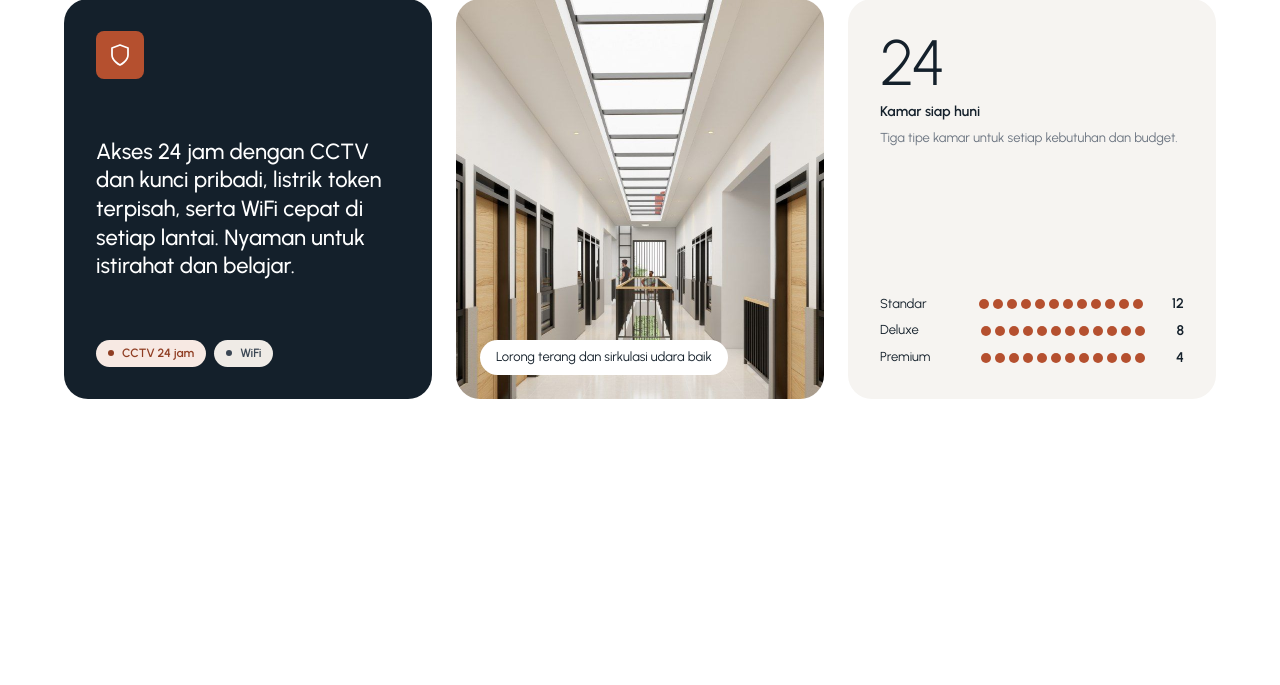
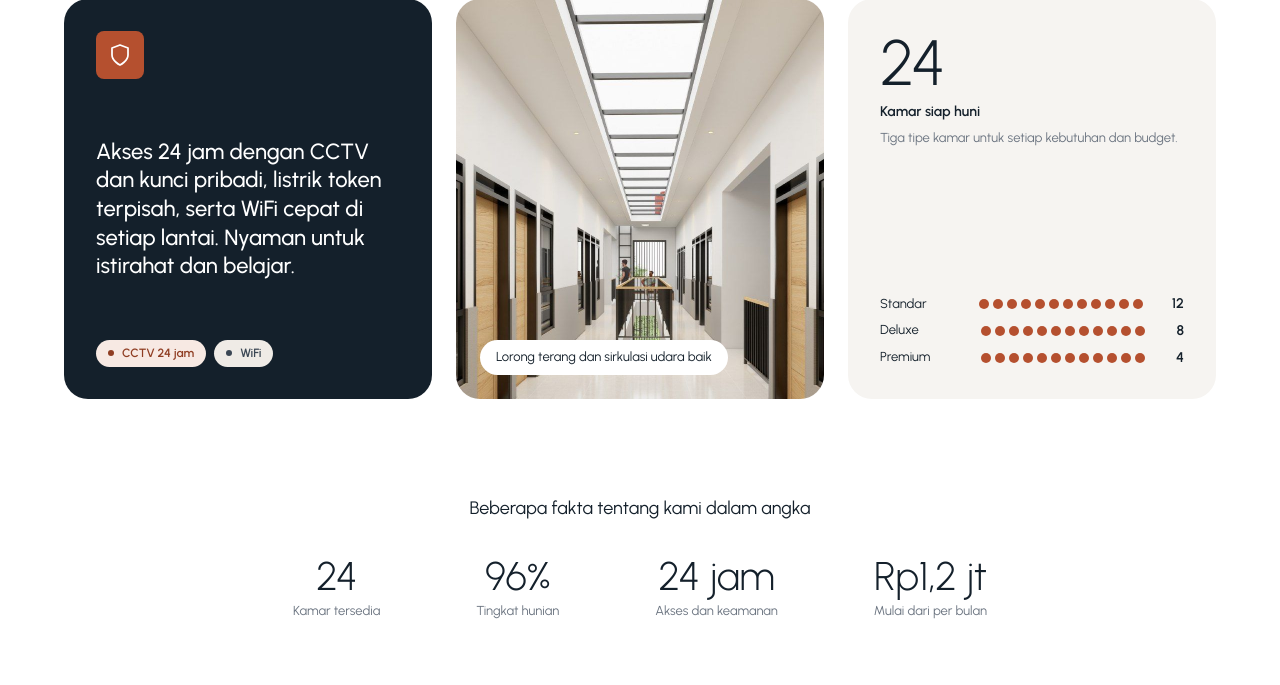
Before and after one commit to acaryawibawantra/ef234301-webpro-dekost, a Java web app: page / in a window 1280 px wide. Shown: the part 1167-1852 px from the top of the page. Before the commit the page ends 1566 px from the top, so only its background shows below. Run offline with Tomcat 11, a stand-in JSP engine, Linux system fonts and the light colour scheme.

Commit message:
feat(landing): add numbers section

```diff
--- a/src/main/webapp/WEB-INF/views/public/landing.jsp
+++ b/src/main/webapp/WEB-INF/views/public/landing.jsp
@@ -113,6 +113,29 @@
                 </div>
             </article>
         </section>
+
+        <section class="numbers" aria-label="De' Kost dalam angka">
+            <p class="numbers__title">Beberapa fakta tentang kami dalam angka</p>
+
+            <div class="numbers__row">
+                <div class="stat">
+                    <p class="stat__value">24</p>
+                    <p class="stat__label">Kamar tersedia</p>
+                </div>
+                <div class="stat">
+                    <p class="stat__value">96%</p>
+                    <p class="stat__label">Tingkat hunian</p>
+                </div>
+                <div class="stat">
+                    <p class="stat__value">24 jam</p>
+                    <p class="stat__label">Akses dan keamanan</p>
+                </div>
+                <div class="stat">
+                    <p class="stat__value">Rp1,2 jt</p>
+                    <p class="stat__label">Mulai dari per bulan</p>
+                </div>
+            </div>
+        </section>
     </main>
 </div>
 </body>
--- a/src/main/webapp/assets/css/pages.css
+++ b/src/main/webapp/assets/css/pages.css
@@ -437,6 +437,51 @@
   line-height: 1.3;
 }
 
+/* ---------- Angka ---------- */
+
+.numbers {
+  display: flex;
+  flex-direction: column;
+  align-items: center;
+  gap: var(--space-32);
+}
+
+.numbers__title {
+  color: var(--ink);
+  font-size: 18px;
+  line-height: 1.5;
+  text-align: center;
+}
+
+.numbers__row {
+  display: flex;
+  flex-wrap: wrap;
+  justify-content: center;
+  gap: var(--space-96);
+}
+
+.stat {
+  display: flex;
+  flex-direction: column;
+  align-items: center;
+  gap: var(--space-4);
+  text-align: center;
+}
+
+.stat__value {
+  color: var(--ink);
+  font-size: 40px;
+  font-weight: 300;
+  line-height: 1.1;
+  letter-spacing: -0.01em;
+}
+
+.stat__label {
+  color: var(--muted);
+  font-size: 13px;
+  line-height: 1.45;
+}
+
 /* ---------- Responsif ---------- */
 
 @media (max-width: 1100px) {
@@ -483,6 +528,10 @@
   .highlight-card {
     min-height: 360px;
   }
+
+  .numbers__row {
+    gap: var(--space-48);
+  }
 }
 
 @media (max-width: 720px) {
@@ -525,6 +574,14 @@
     font-size: 56px;
   }
 
+  .numbers__row {
+    gap: var(--space-32);
+  }
+
+  .stat__value {
+    font-size: 36px;
+  }
+
   .hero__occupancy {
     bottom: 16px;
     left: 16px;
```
